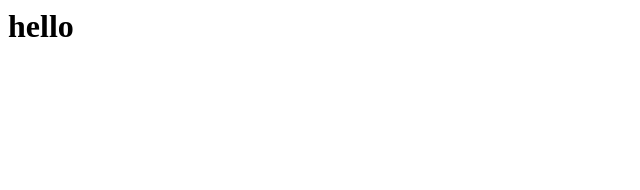
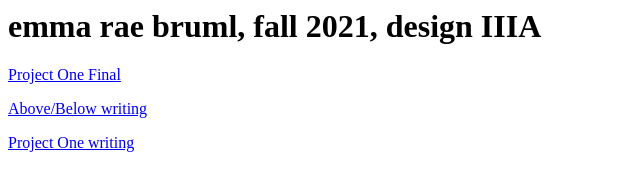
Before and after one commit to doodybrains/doodybrains.github.io, a plain HTML site: page index.html in a window 1280 px wide. Shown: the whole page, without its empty margins (0-640 px from the left). Drawn offline with Linux system fonts and the light colour scheme.

Commit message:
Update index.html

```diff
--- a/index.html
+++ b/index.html
@@ -2,6 +2,18 @@
 <head>
 </head>
 <body>
-<h1>hello</h1>
+  <h1>emma rae bruml, fall 2021, design IIIA</h1>
+
+  <p>
+    <a href="project-one/index.html">Project One Final</a>
+  </p>
+
+  <p>
+    <a href="above-below/index.html">Above/Below writing</a>
+  </p>
+
+  <p>
+    <a href="project-one/writing.html">Project One writing</a>
+  </p>
 </body>
 </html>
```
